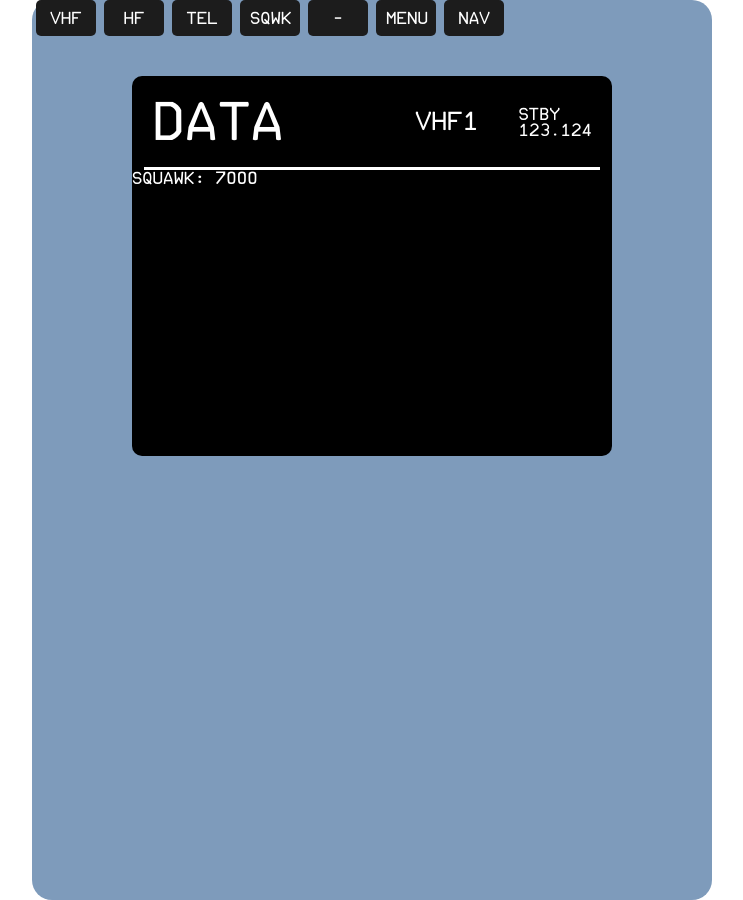
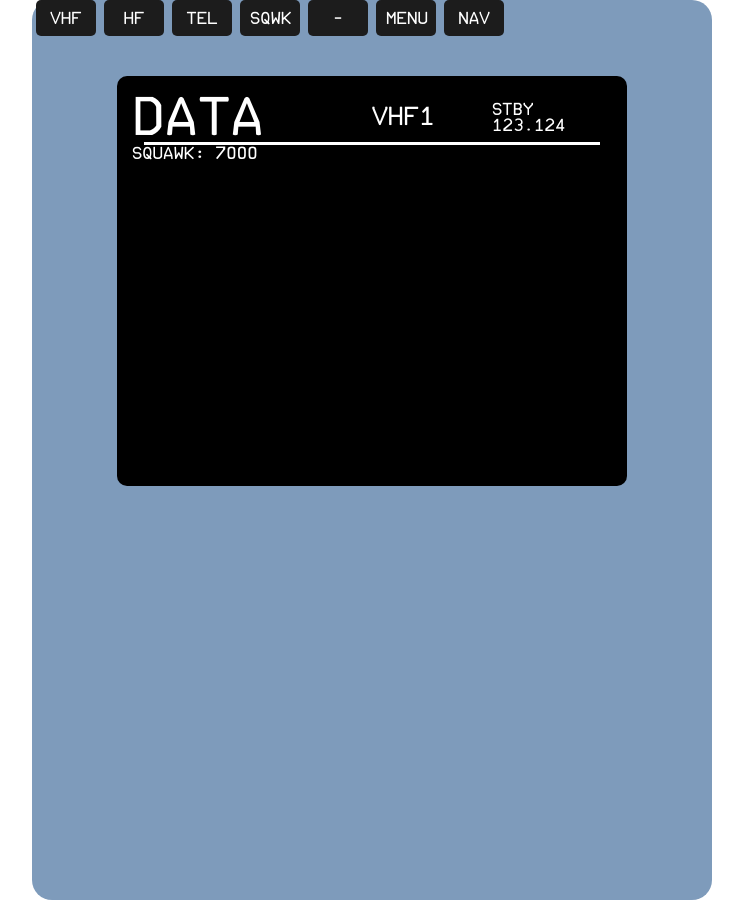
Before and after one commit to ibza-sujau/rmp, a React (Create React App) app: page /vhs in a window 1280 px wide. Shown: the whole page, without its empty margins (268-1011 px from the left). Built offline with nearby package versions, Linux system fonts and the light colour scheme.

Commit message:
Flexbox integration to the screen.

```diff
--- a/src/pages/VhsPage.scss
+++ b/src/pages/VhsPage.scss
@@ -27,6 +27,7 @@
 }
 
 .screen {
+  padding: 15px;
   width: 480px;
   height: 380px;
   margin: 40px auto;
@@ -38,23 +39,23 @@
 
 .row-1 {
   display: flex;
-  margin: 0;
-  padding: 0;
+  flex-direction: row;
 }
 
-// COLS
-
 .col-1 {
-  margin: 20px;
-  padding: 0;
+  flex: 2;
+  align-self: center;
+  align-items: center;
 }
 
 .col-2 {
-  margin: auto 20px;
-  padding: 0;
+  flex: 1;
+  align-self: center;
+  align-items: center;
 }
 
 .col-3 {
-  margin: auto 20px;
-  padding: 0;
+  flex: 1;
+  align-self: center;
+  align-items: center;
 }
```
